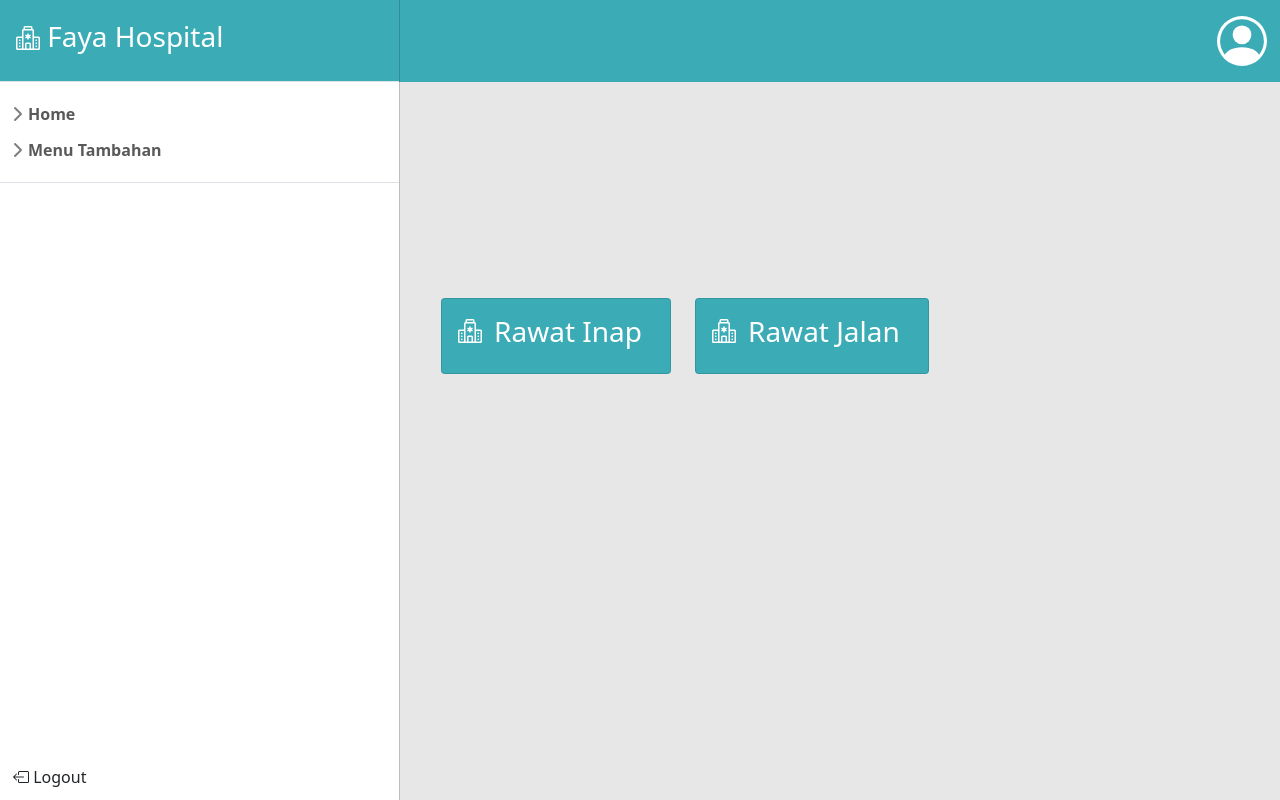
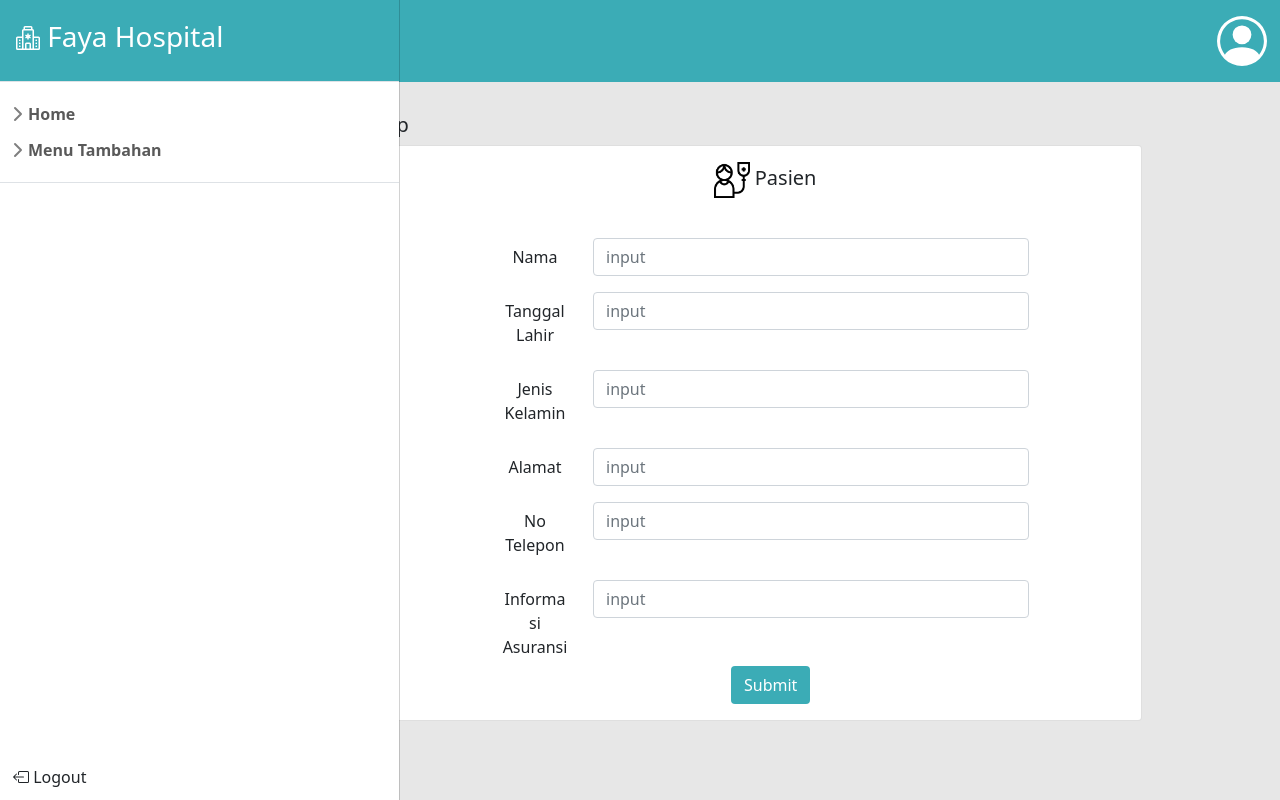
Before and after one commit to lambda123254/FayaHospital, a PHP site: page /pages/home in a window 1280 px wide. Run offline with PHP 8.4, Linux system fonts and the light colour scheme; the visitor is signed in with stand-in values (Sample User, id 1); some libraries are stand-ins or nearby versions.

Commit message:
added form home

```diff
--- a/Modules/login_system.php
+++ b/Modules/login_system.php
@@ -19,7 +19,7 @@ if(isset($_POST['usernameInput']) && isset($_POST['usernameInput'])) {
             $_SESSION['logged_in'] = $uname;
             header("location: pages/home");
         } else {
-            echo "Wrong password!";
+            echo "<script>alert('Wrong password!');</script>";
         }
       }
     }
--- a/Pages/home.php
+++ b/Pages/home.php
@@ -23,7 +23,7 @@ if(!isset($_SESSION["logged_in"])){
 <body class="color-background-gray">
     <nav class="offcanvas offcanvas-start show" tabindex="-1" id="offcanvas" data-bs-keyboard="false" data-bs-backdrop="true" data-bs-scroll="true" aria-modal="true" role="dialog" style="visibility: visible;">
       <div class="offcanvas-header border-bottom" id="sidebar">
-        <a href="/" class="d-flex align-items-center text-decoration-none offcanvas-title d-sm-block">
+        <a href="../" class="d-flex align-items-center text-decoration-none offcanvas-title d-sm-block">
           <h3>
             <svg xmlns="http://www.w3.org/2000/svg" width="24" height="24" fill="currentColor" class="bi bi-hospital" viewBox="0 0 16 16">
                 <path d="M8.5 5.034v1.1l.953-.55.5.867L9 7l.953.55-.5.866-.953-.55v1.1h-1v-1.1l-.953.55-.5-.866L7 7l-.953-.55.5-.866.953.55v-1.1h1ZM13.25 9a.25.25 0 0 0-.25.25v.5c0 .138.112.25.25.25h.5a.25.25 0 0 0 .25-.25v-.5a.25.25 0 0 0-.25-.25h-.5ZM13 11.25a.25.25 0 0 1 .25-.25h.5a.25.25 0 0 1 .25.25v.5a.25.25 0 0 1-.25.25h-.5a.25.25 0 0 1-.25-.25v-.5Zm.25 1.75a.25.25 0 0 0-.25.25v.5c0 .138.112.25.25.25h.5a.25.25 0 0 0 .25-.25v-.5a.25.25 0 0 0-.25-.25h-.5Zm-11-4a.25.25 0 0 0-.25.25v.5c0 .138.112.25.25.25h.5A.25.25 0 0 0 3 9.75v-.5A.25.25 0 0 0 2.75 9h-.5Zm0 2a.25.25 0 0 0-.25.25v.5c0 .138.112.25.25.25h.5a.25.25 0 0 0 .25-.25v-.5a.25.25 0 0 0-.25-.25h-.5ZM2 13.25a.25.25 0 0 1 .25-.25h.5a.25.25 0 0 1 .25.25v.5a.25.25 0 0 1-.25.25h-.5a.25.25 0 0 1-.25-.25v-.5Z"/>
@@ -34,7 +34,6 @@ if(!isset($_SESSION["logged_in"])){
         </a>
       </div>
       <div class="offcanvas-body px-0">
-
         <ul class="list-unstyled ps-0">
           <li class="mb-1">
             <button class="btn btn-toggle align-items-center rounded collapsed" data-bs-toggle="collapse" data-bs-target="#home-collapse" aria-expanded="false">
@@ -123,7 +122,7 @@ if(!isset($_SESSION["logged_in"])){
 
             </div>
         </div>
-        <div class="container row pt-25vh pl-5" id="navbarCustom">
+        <div class="container row pt-25vh pl-5 d-none" id="homeButtonArea">
             <div class="col d-flex flex-row-reverse text-center mt-3 mb-3 mr-5">
                 <a href="">
                     <div class="card button-custom">
@@ -165,6 +164,75 @@ if(!isset($_SESSION["logged_in"])){
 
             </div>
         </div>
+        <div class="pt-3" id="homeFormArea">
+            <div class="container row pl-5">
+                <h5>
+                    <svg xmlns="http://www.w3.org/2000/svg" width="36" height="36" fill="currentColor" class="bi bi-hospital" viewBox="0 0 16 16">
+                        <path d="M8.5 5.034v1.1l.953-.55.5.867L9 7l.953.55-.5.866-.953-.55v1.1h-1v-1.1l-.953.55-.5-.866L7 7l-.953-.55.5-.866.953.55v-1.1h1ZM13.25 9a.25.25 0 0 0-.25.25v.5c0 .138.112.25.25.25h.5a.25.25 0 0 0 .25-.25v-.5a.25.25 0 0 0-.25-.25h-.5ZM13 11.25a.25.25 0 0 1 .25-.25h.5a.25.25 0 0 1 .25.25v.5a.25.25 0 0 1-.25.25h-.5a.25.25 0 0 1-.25-.25v-.5Zm.25 1.75a.25.25 0 0 0-.25.25v.5c0 .138.112.25.25.25h.5a.25.25 0 0 0 .25-.25v-.5a.25.25 0 0 0-.25-.25h-.5Zm-11-4a.25.25 0 0 0-.25.25v.5c0 .138.112.25.25.25h.5A.25.25 0 0 0 3 9.75v-.5A.25.25 0 0 0 2.75 9h-.5Zm0 2a.25.25 0 0 0-.25.25v.5c0 .138.112.25.25.25h.5a.25.25 0 0 0 .25-.25v-.5a.25.25 0 0 0-.25-.25h-.5ZM2 13.25a.25.25 0 0 1 .25-.25h.5a.25.25 0 0 1 .25.25v.5a.25.25 0 0 1-.25.25h-.5a.25.25 0 0 1-.25-.25v-.5Z"/>
+                        <path d="M5 1a1 1 0 0 1 1-1h4a1 1 0 0 1 1 1v1a1 1 0 0 1 1 1v4h3a1 1 0 0 1 1 1v7a1 1 0 0 1-1 1H1a1 1 0 0 1-1-1V8a1 1 0 0 1 1-1h3V3a1 1 0 0 1 1-1V1Zm2 14h2v-3H7v3Zm3 0h1V3H5v12h1v-3a1 1 0 0 1 1-1h2a1 1 0 0 1 1 1v3Zm0-14H6v1h4V1Zm2 7v7h3V8h-3Zm-8 7V8H1v7h3Z"/>
+                    </svg>
+                    Rawat Inap
+                </h5>
+            </div>
+            <div class="row pl-5 text-center justify-content-center" style="padding-left: 400px; padding-right: 150px;" >
+                <div class="card pl-5">
+                    <div class="card-body">
+                        <h5>
+                            <img src="../Assets/Icon/patient.png" alt="" width="36" height="36">
+                            Pasien
+                        </h5>
+                    </div>
+                    <div class="card-body" style="padding-left: 100px; padding-right: 100px;">
+                        <form action="">
+                            <div class="form-group row">
+                                <label for="" class="col-sm-2 col-form-label mb-3">Nama</label>
+                                <div class="col-sm-10">
+                                    <input type="password" class="form-control" id="inputName" name="inputName" placeholder="input">
+                                </div>
+                            </div>
+                            <div class="form-group row">
+                                <label for="" class="col col-form-label mb-3">Tanggal Lahir</label>
+                                <div class="col-sm-10">
+                                    <input type="password" class="form-control" id="inputName" name="inputName" placeholder="input">
+                                </div>
+                            </div>
+                            <div class="form-group row">
+                                <label for="" class="col-sm-2 col-form-label mb-3">Jenis Kelamin</label>
+                                <div class="col-sm-10">
+                                    <input type="password" class="form-control mb-3" id="inputName" name="inputName" placeholder="input">
+                                </div>
+                            </div>
+                            <div class="form-group row">
+                                <label for="" class="col-sm-2 col-form-label mb-3">Alamat</label>
+                                <div class="col-sm-10">
+                                    <input type="password" class="form-control" id="inputName" name="inputName" placeholder="input">
+                                </div>
+                            </div>
+                            <div class="form-group row">
+                                <label for="" class="col-sm-2 col-form-label mb-3">No Telepon</label>
+                                <div class="col-sm-10">
+                                    <input type="password" class="form-control" id="inputName" name="inputName" placeholder="input">
+                                </div>
+                            </div>
+                            <div class="form-group row">
+                                <label for="" class="col-sm-2 col-form-label">Informasi Asuransi</label>
+                                <div class="col-sm-10">
+                                    <input type="password" class="form-control" id="inputName" name="inputName" placeholder="input">
+                                </div>
+                            </div>
+                            <div class="form-group row justify-content-center">
+                                <div class="col-sm-2">
+                                    <button class="btn login-button">Submit</button>
+                                </div>
+                            </div>
+                        </form>
+                    </div>
+
+                </div>
+
+            </div>
+        </div>
+
     </div>
 
     <script src="https://cdn.jsdelivr.net/npm/bootstrap@5.1.1/dist/js/bootstrap.bundle.min.js" integrity="sha384-/bQdsTh/da6pkI1MST/rWKFNjaCP5gBSY4sEBT38Q/9RBh9AH40zEOg7Hlq2THRZ" crossorigin="anonymous"></script>
--- a/Style/style.css
+++ b/Style/style.css
@@ -187,3 +187,7 @@ a:focus {
   background-color: #3BACB6 !important;
   color: #fff !important;
 }
+
+.hidden {
+    display: none;
+}
```
